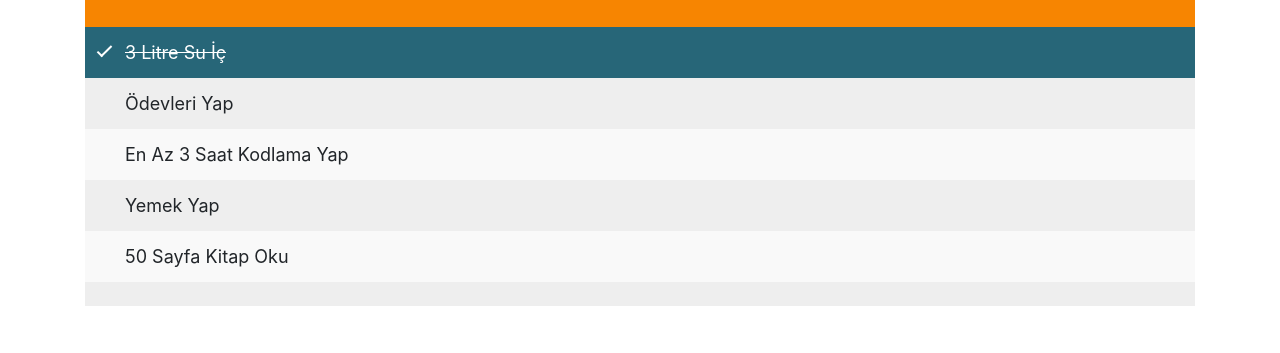
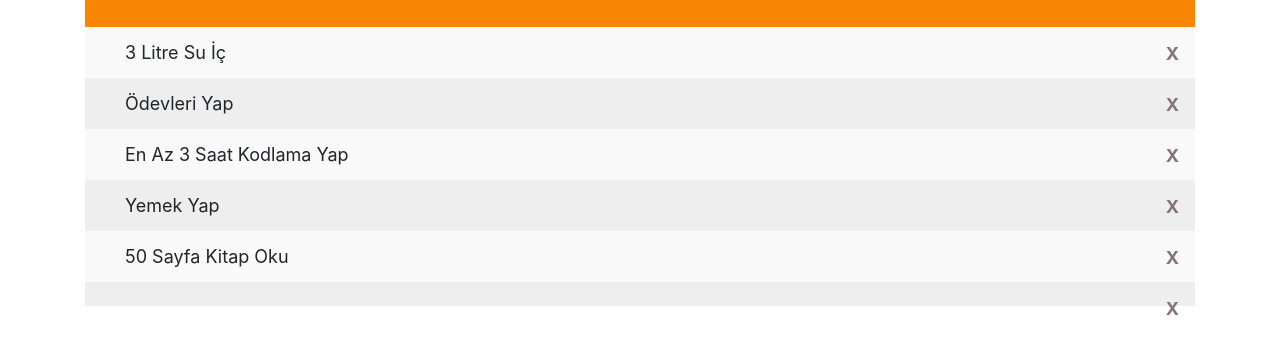
Before and after one commit to furkanpamuk/To-Do-List, a plain HTML site: page index.html in a window 1280 px wide. Both pictures are taken after a click on the element "Ekle". Shown: the part 427-780 px from the top of the page. Drawn offline with nearby package versions, Linux system fonts and the light colour scheme.

Commit message:
added span to ul > li

```diff
--- a/css/style.css
+++ b/css/style.css
@@ -47,6 +47,21 @@ ul li.checked::before {
   transform: rotate(45deg);
   height: 15px;
   width: 7px;
+}
+
+ul li span{
+  text-align: center;
+  position: absolute;
+  width: 25px;
+  right: 10px;
+  top: 13px;
+  color: rgb(133, 116, 116);
+  font-weight: bold;
+  border-radius: 90px;
+}
+ul li span:hover{
+  background: #ada097;
+  color: white;
 }
 
 .close {
--- a/index.html
+++ b/index.html
@@ -79,11 +79,11 @@
       </div>
 
       <ul id="list">
-        <li class="checked">3 Litre Su İç</li>
-        <li>Ödevleri Yap</li>
-        <li>En Az 3 Saat Kodlama Yap</li>
-        <li>Yemek Yap</li>
-        <li>50 Sayfa Kitap Oku</li>
+        <li >3 Litre Su İç <span>X</span></li>
+        <li>Ödevleri Yap <span>X</span></li>
+        <li>En Az 3 Saat Kodlama Yap <span>X</span></li>
+        <li>Yemek Yap <span>X</span></li>
+        <li>50 Sayfa Kitap Oku <span>X</span></li>
       </ul>
       <script
         src="https://code.jquery.com/jquery-3.5.1.slim.min.js"
--- a/settings.js
+++ b/settings.js
@@ -2,6 +2,26 @@
 let inputDOM = document.querySelector('#task')
 let allLiDOM = document.querySelectorAll('li')
 console.log(allLiDOM)
+
+let BtnDOM = document.querySelector('#liveToastBtn')
+
+BtnDOM.addEventListener('onclick',newElement)
+
+inputDOM.addEventListener('keydown', (event) => {
+    if (event.key === "Enter" ) {
+        newElement()
+    }
+} )
+
+let ulDOM = document.querySelector('#list')
+
+function newElement(event){
+    let liDOM = document.createElement('li')
+    liDOM.innerHTML = `${inputDOM.value} <span>X</span>`
+    ulDOM.append(liDOM)
+    inputDOM.value = ""
+    liDOM.addEventListener('click',addClass)
+}
 
 allLiDOM.forEach ( item => item.addEventListener('click',addClass))
 
@@ -10,17 +30,4 @@ function addClass(event){
 
 }
 
-let BtnDOM = document.querySelector('#liveToastBtn')
-
-BtnDOM.addEventListener('onclick',newElement)
-
-
-
-let ulDOM = document.querySelector('#list')
-
-function newElement(event){
-    let liDOM = document.createElement('li')
-    liDOM.innerHTML = inputDOM.value
-    ulDOM.append(liDOM)
-    inputDOM.value = ""
-}
+console.log(allLiDOM)
```
